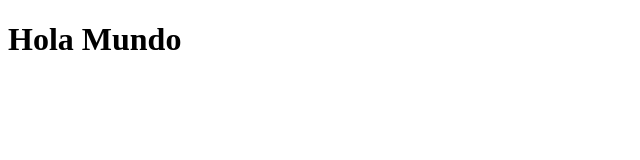
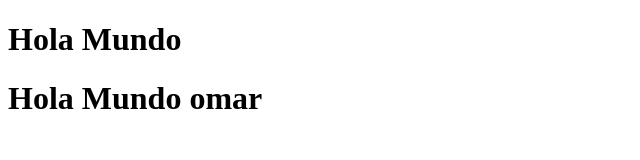
Before and after one commit to Deco2449584/TMX, a plain HTML site: page index.html in a window 1280 px wide. Shown: the whole page, without its empty margins (0-640 px from the left). Drawn offline with Linux system fonts and the light colour scheme.

Commit message:
Hola mundo omar

```diff
--- a/index.html
+++ b/index.html
@@ -7,5 +7,7 @@
   </head>
   <body>
     <h1>Hola Mundo</h1>
+    <h1>Hola Mundo omar</h1>
+
   </body>
 </html>
```
